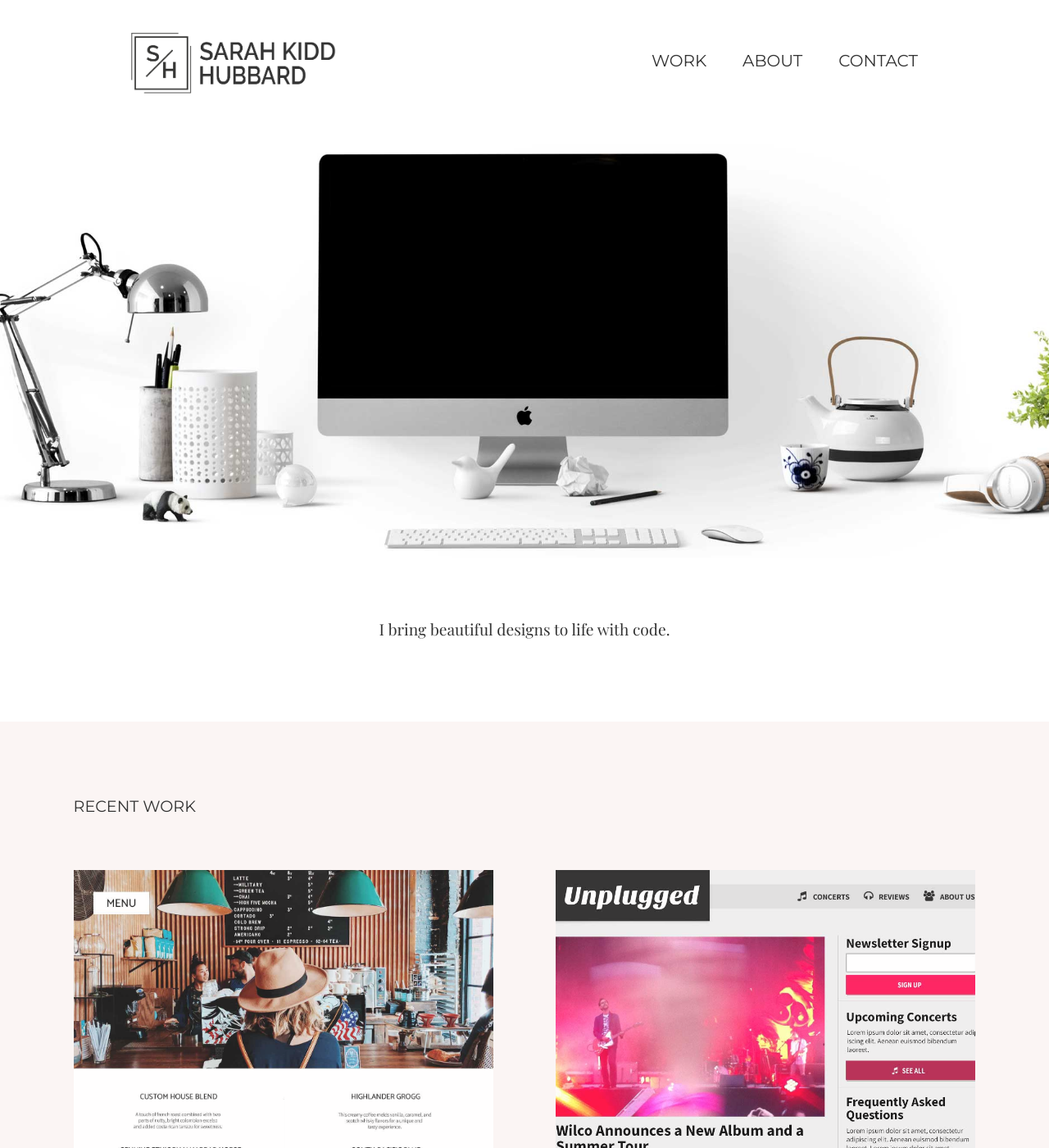
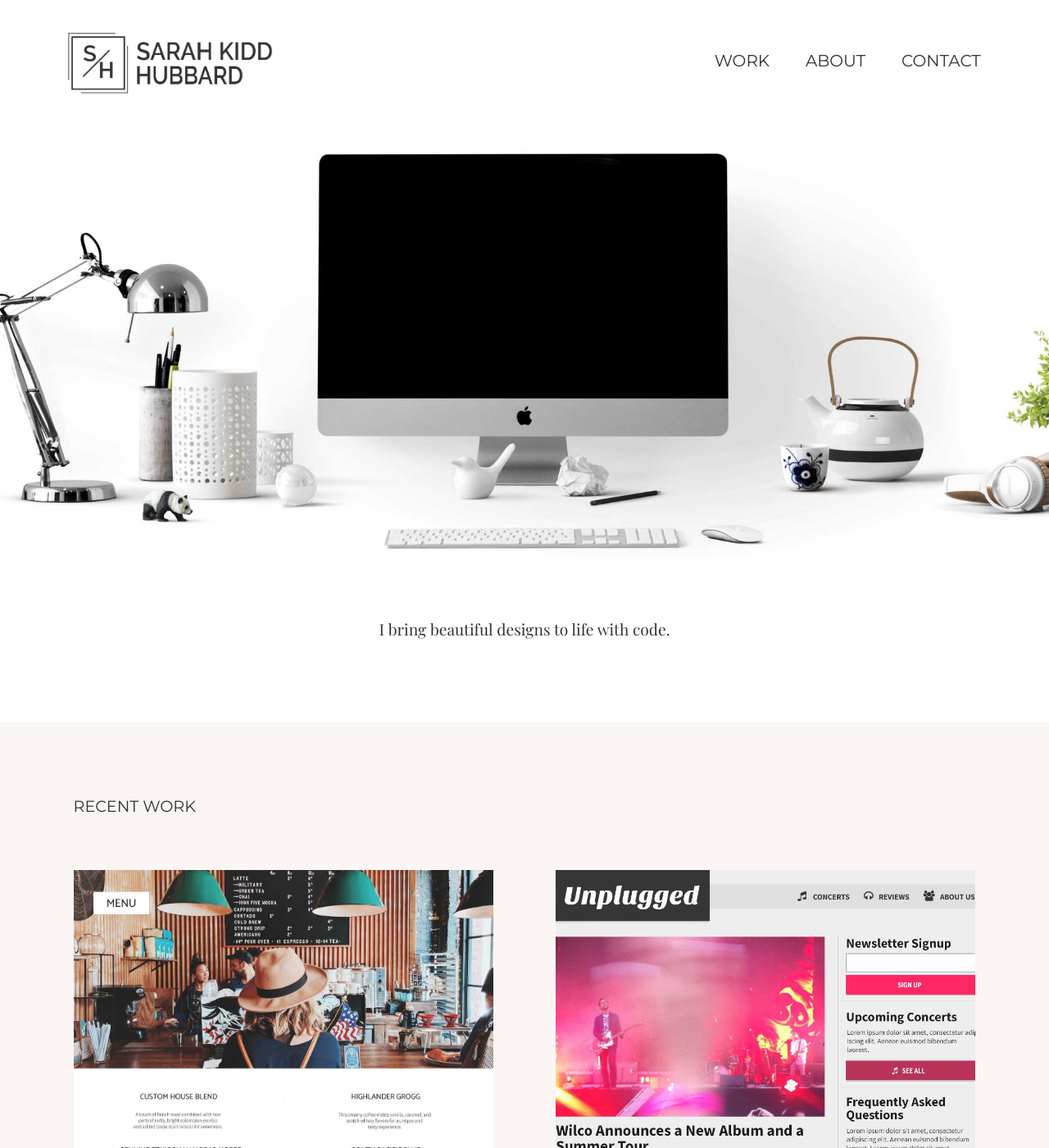
Before and after one commit to skiddhubbard/skiddhubbard.github.io, a Jekyll site: the page built from index.md, in a window 1280 px wide and 1400 px high. Shown: the whole window at 82% size. Built offline with Jekyll 4.4.1, drawn with Linux system fonts in a browser that asks for light colours; nearby versions of some CDN libraries.

Commit message:
remove nav desktop

```diff
--- a/_sass/site/_base.scss
+++ b/_sass/site/_base.scss
@@ -702,11 +702,6 @@ input {
       padding: 40px 0px;
     }
 
-    nav {
-      width: 75%;
-      max-width: none;
-    }
-
     nav ul {
       width: 325px;
       padding-top: 60px;
```
